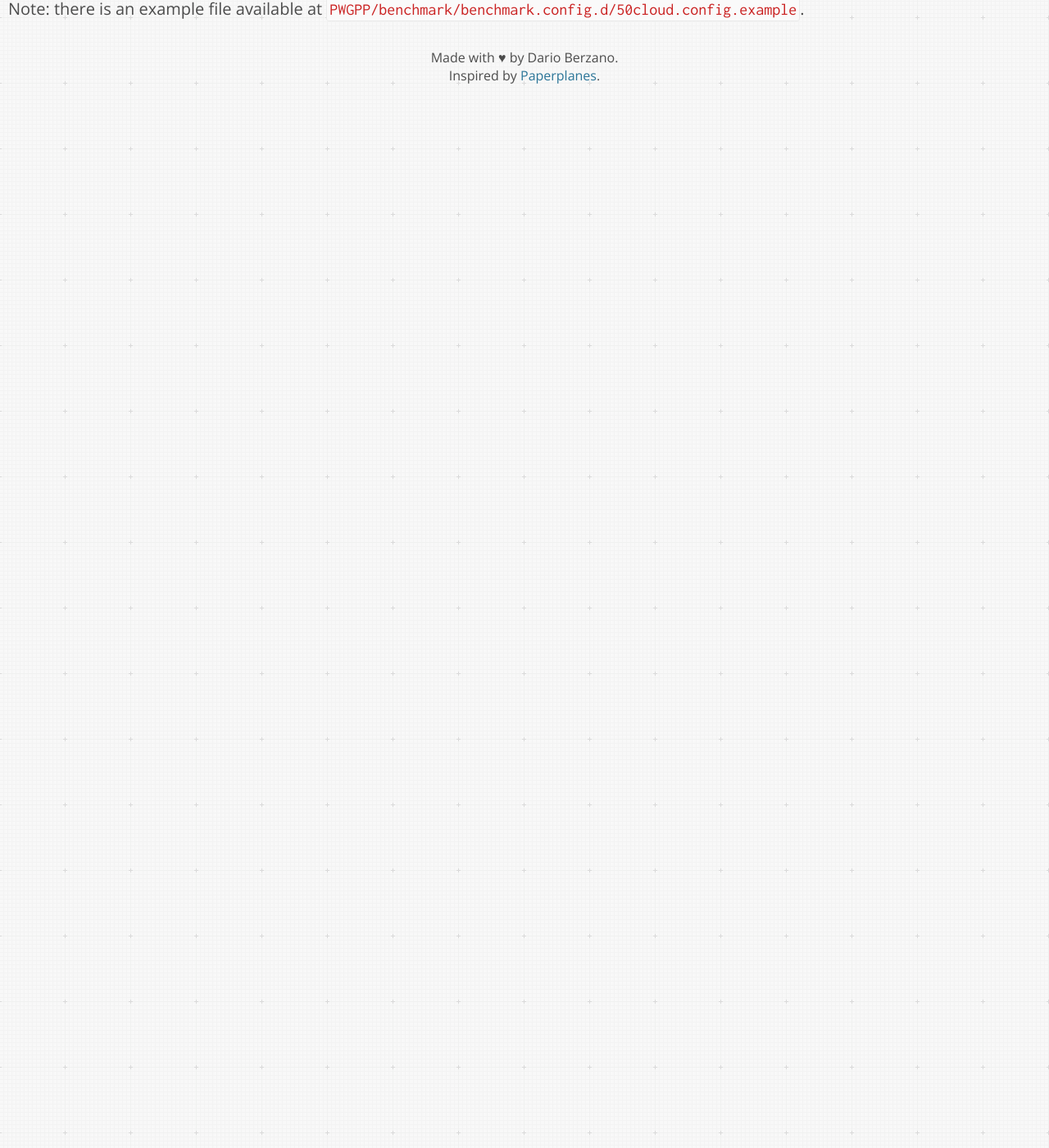
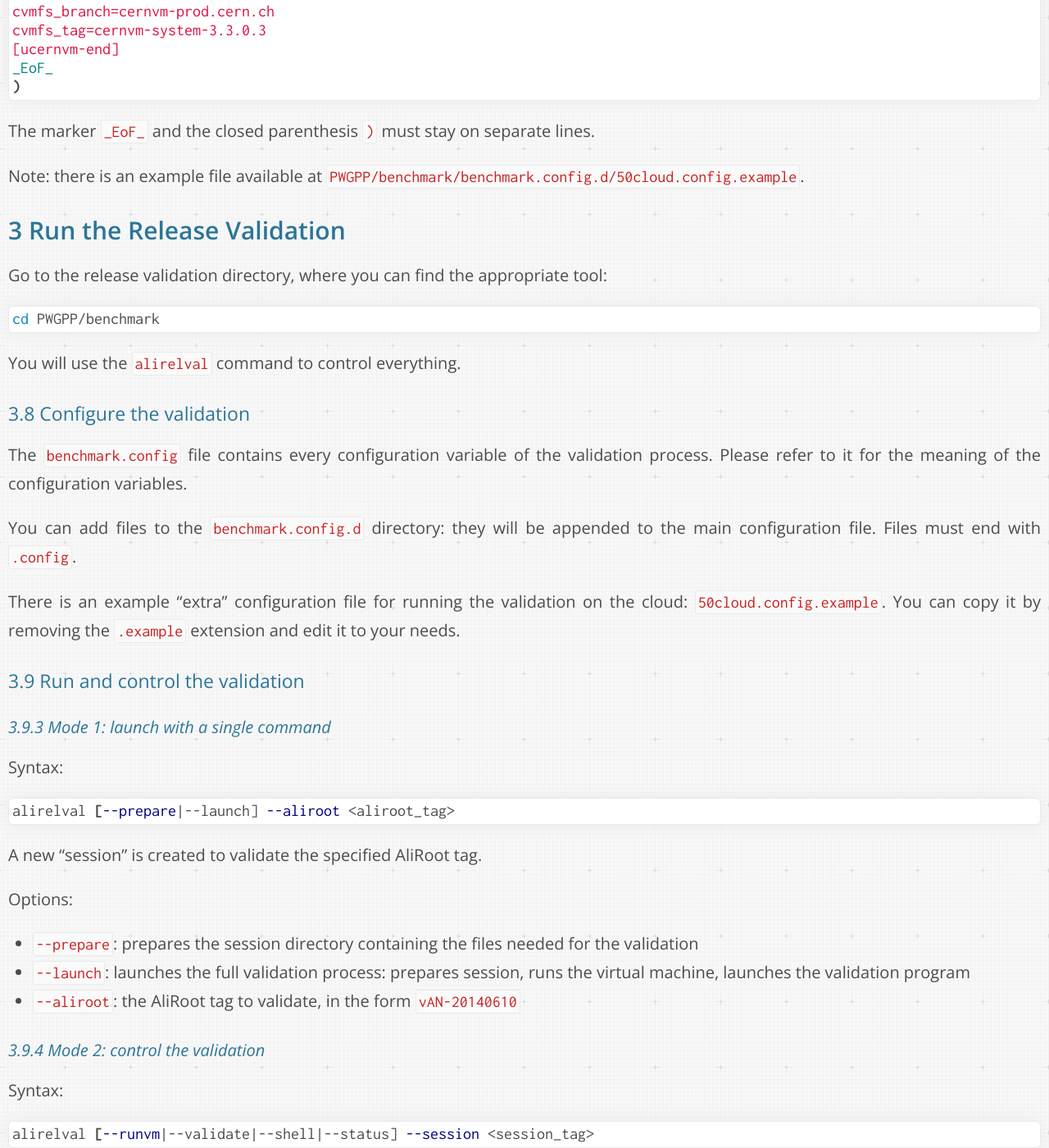
Before and after one commit to dberzano/dberzano.github.io, a Jekyll site: the page built from alice/release-validation.md, in a window 1280 px wide and 1400 px high, scrolled down 5979 px. Shown: the whole window at 82% size. Built offline with Jekyll 4.4.1, drawn with Linux system fonts in a browser that asks for light colours; Markdown is read by kramdown in place of the engine named in the settings; before the commit the page ends 6107 px from its top, so only the background shows below that; some of the changed text lies outside the part shown.

Commit message:
Using alirelval

````diff
--- a/alice/release-validation.md
+++ b/alice/release-validation.md
@@ -272,3 +272,109 @@
 
 **Note:** there is an example file available at
 `PWGPP/benchmark/benchmark.config.d/50cloud.config.example`.
+
+
+Run the Release Validation
+--------------------------
+
+Go to the release validation directory, where you can find the
+appropriate tool:
+
+```bash
+cd PWGPP/benchmark
+```
+
+You will use the `alirelval` command to control everything.
+
+
+### Configure the validation
+
+The `benchmark.config` file contains every configuration variable of
+the validation process. Please refer to it for the meaning of the
+configuration variables.
+
+You can add files to the `benchmark.config.d` directory: they will be
+appended to the main configuration file. Files must end with
+`.config`.
+
+There is an example "extra" configuration file for running the
+validation on the cloud: `50cloud.config.example`. You can copy it by
+removing the `.example` extension and edit it to your needs.
+
+
+### Run and control the validation
+
+#### Mode 1: launch with a single command
+
+Syntax:
+
+```bash
+alirelval [--prepare|--launch] --aliroot <aliroot_tag>
+```
+
+A new "session" is created to validate the specified AliRoot tag.
+
+Options:
+
+ * `--prepare`: prepares the session directory containing the files
+   needed for the validation
+ * `--launch`: launches the full validation process: prepares session,
+   runs the virtual machine, launches the validation program
+ * `--aliroot`: the AliRoot tag to validate, in the form
+   `vAN-20140610`
+
+
+#### Mode 2: control the validation
+
+Syntax:
+
+```bash
+alirelval [--runvm|--validate|--shell|--status] --session <session_tag>
+```
+
+Runs the validation step by step after a session is created with
+`--prepare`, and runs other actions on a certain session.
+
+ * `--session`: session identifier, *e.g.*
+   `vAN-20140610_20140612-123047-utc`: if no session is specified an
+   interactive prompt is presented
+ * `--runvm`: instantiates the head node of the validation cluster on
+   the cloud
+ * `--validate`: runs the validation script on the head node for the
+   current session. Head node must be already up, or it should be
+   created with `--runvm`. If validation is running already, connects
+   to the existing validation shell
+ * `--attach`: attach a currently running validation screen; remember
+   to detach with Ctrl+A+D (and *not* Ctrl-C)
+ * `--shell`: does SSH on the head node
+ * `--status`: returns the status of the validation
+
+
+### Usage examples
+
+Run the validation of AliRoot tag `vAN-20140610`:
+
+```bash
+alirelval --aliroot vAN-20140610 --launch
+```
+
+Do the same thing step-by-step:
+
+```bash
+alirelval --aliroot vAN-20140610 --prepare
+alirelval --runvm
+alirelval --validate
+```
+
+Check the status (pick session interactively, *i.e.* no `--session`
+switch used):
+
+```console
+$> ./alirelval --status
+Available sessions (most recent first):
+   1. vAN-20140610_20140612-123047-utc
+Pick one: 1
+You chose session vAN-20140610_20140612-123047-utc
+Waiting for the VM to accept SSH connections...ok
+Status: validation still running
+```
````
